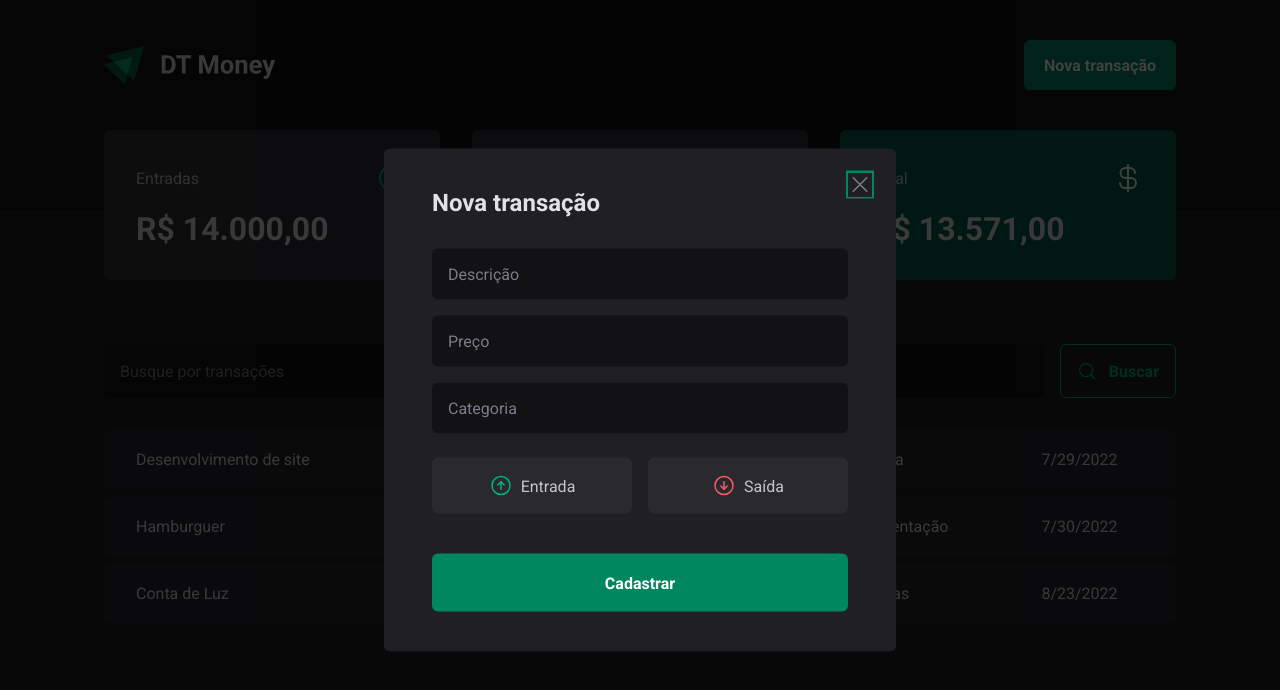
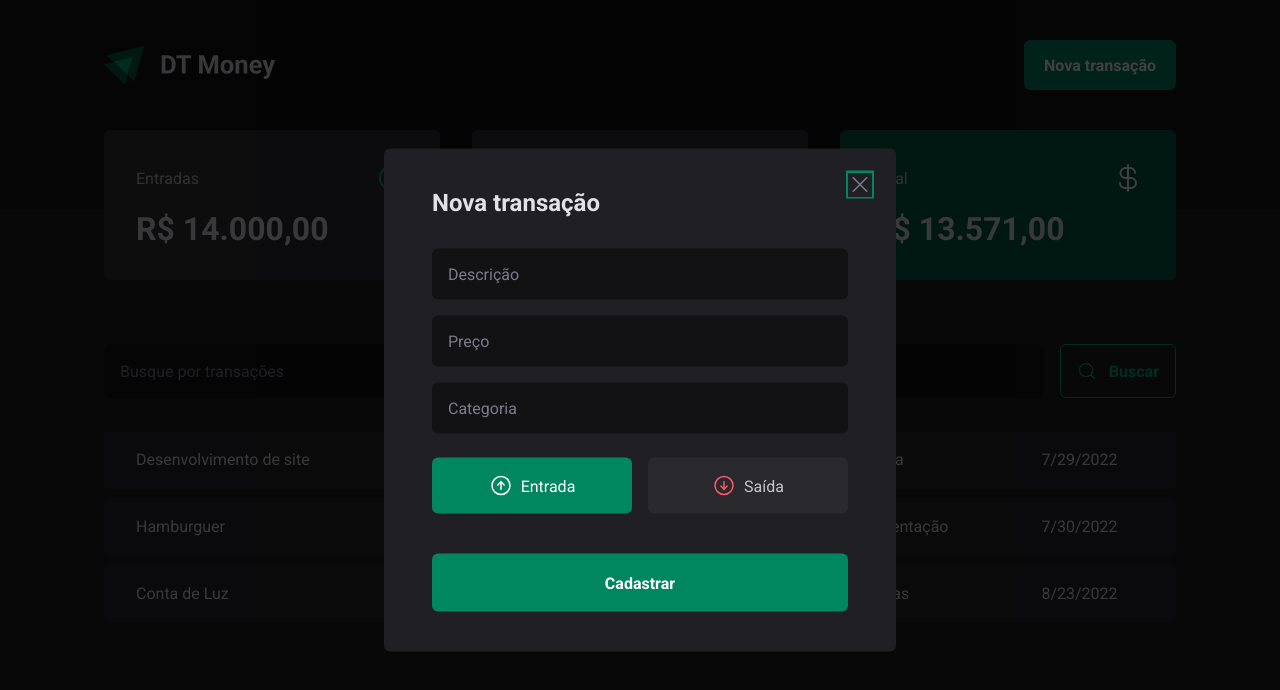
Before and after one commit to aemanuell/dt-money-2.0, a React (Vite) app: page / in a window 1280 px wide. Both pictures are taken after a click on the button "Nova transação". Shown: the top 690 px of the page. Built offline with nearby package versions, Linux system fonts and the light colour scheme; data requests are answered from the project's data file.

Commit message:
controlled components

```diff
--- a/src/components/NewTransactionModal/index.tsx
+++ b/src/components/NewTransactionModal/index.tsx
@@ -3,13 +3,13 @@ import { ArrowCircleDown, ArrowCircleUp, X } from "phosphor-react"
 import { CloseButton, Content, Overlay, TransactionsType, TransactionsTypeButton } from "./styles"
 import * as z from "zod";
 import {zodResolver} from '@hookform/resolvers/zod';
-import { useForm } from "react-hook-form";
+import { Controller, useForm } from "react-hook-form";
 
 const newTransactionsFormSchema = z.object({
     description: z.string(),
     price: z.number(),
     category: z.string(),
-    // type: z.enum(['income', 'outcome']),
+    type: z.enum(['income', 'outcome']),
 })
 
 type NewTransactionFormInputs = z.infer<typeof newTransactionsFormSchema>;
@@ -17,11 +17,15 @@ type NewTransactionFormInputs = z.infer<typeof newTransactionsFormSchema>;
 
 export function NewTransactionModal(){
     const {
+        control,
         register,
         handleSubmit,
         formState: { isSubmitting }
     } = useForm<NewTransactionFormInputs>({
         resolver: zodResolver(newTransactionsFormSchema),
+        defaultValues: {
+            type: 'income'
+        }
     })
 
     async function handleCreateNewTransaction(data: NewTransactionFormInputs){
@@ -61,7 +65,12 @@ export function NewTransactionModal(){
                         {...register('category')}
                     />
 
-                    <TransactionsType>
+                    <Controller
+                        control={control}
+                        name="type"
+                        render={({field}) => {
+                            return (
+                                <TransactionsType onValueChange={field.onChange} value={field.value}>
                                 <TransactionsTypeButton variant="income" value="income">
                                     <ArrowCircleUp size={24}/>
                                     Entrada
@@ -72,6 +81,9 @@ export function NewTransactionModal(){
                                     Saída
                                 </TransactionsTypeButton>
                             </TransactionsType>
+                            )
+                        }}
+                    />
 
                     <button type="submit" disabled={isSubmitting}>
                         Cadastrar
```
Lines whose indentation alone changed are shown as unchanged.
